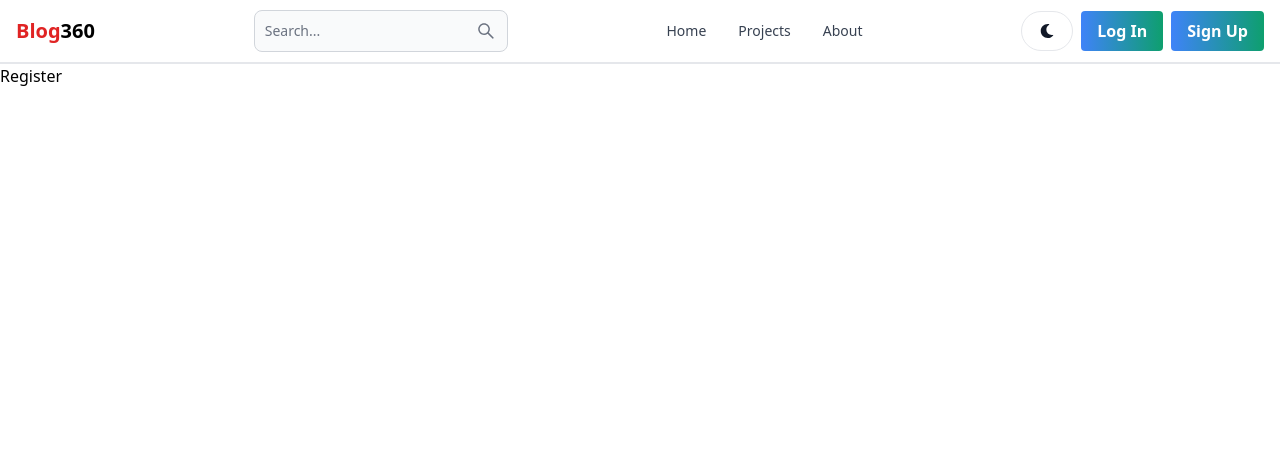
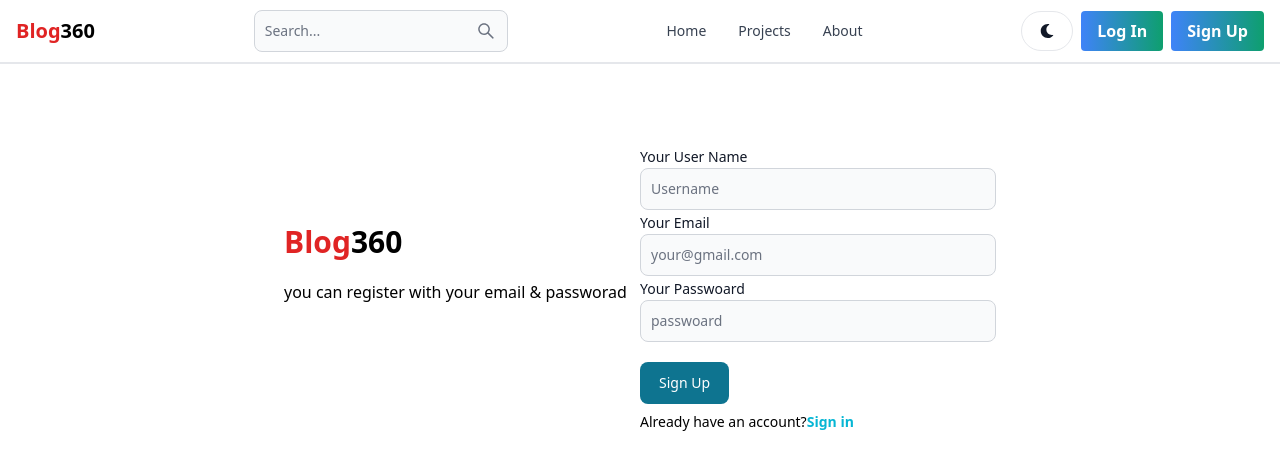
Before and after one commit to Tohidul0/Blog-360, a React (Vite) app in the folder Client/: page /register in a window 1280 px wide. Shown: the top 470 px of the page. Built offline with nearby package versions, Linux system fonts and the light colour scheme.

Commit message:
register page done in frontend

```diff
--- a/Client/src/pages/Register.jsx
+++ b/Client/src/pages/Register.jsx
@@ -1,9 +1,50 @@
 import React from 'react';
+import {  Link } from 'react-router-dom';
+import { Button, Label, TextInput } from 'flowbite-react';
 
 function Register(props) {
     return (
-        <div>
-            <h1>Register</h1>
+        <div className='mt-20 min-h-screen md:mx-auto sm:px-7  flex justify-center flex-col md:flex-row   max-w-3xl '>
+            <div className=' flex-1  my-20 '>
+                    <Link to='/' className='white-space: nowrap   text-3xl font-bold'>
+                        <span className='text-red-600 cursor-pointer'>Blog</span>
+                        360
+                    </Link>
+                    <p className='py-5'>you can register with your email & passworad</p>
+            </div>
+            <div className='flex-1 '>
+            <form className=''>
+                <Label value='Your User Name'/>
+                <TextInput
+                    type='text'
+                    placeholder='Username'
+                    id='username'
+                    />
+                <Label className='mt-5' value='Your Email'/>
+                <TextInput
+                    type='text'
+                    placeholder='your@gmail.com'
+                    id='email'
+                    />
+                <Label className='mt-5' value='Your Passwoard'/>
+                <TextInput
+                    type='password'
+                    placeholder='passwoard'
+                    id='passwoard'
+                    />
+                <Button className='mt-5'>Sign Up</Button>
+
+
+
+
+
+            </form>
+            <p className='text-sm mt-2'>Already have an account?
+            <Link to='/login'>
+            <span className='text-cyan-500 font-semibold'>Sign in</span>
+            </Link>
+            </p>
+            </div>
         </div>
     );
 }
```
